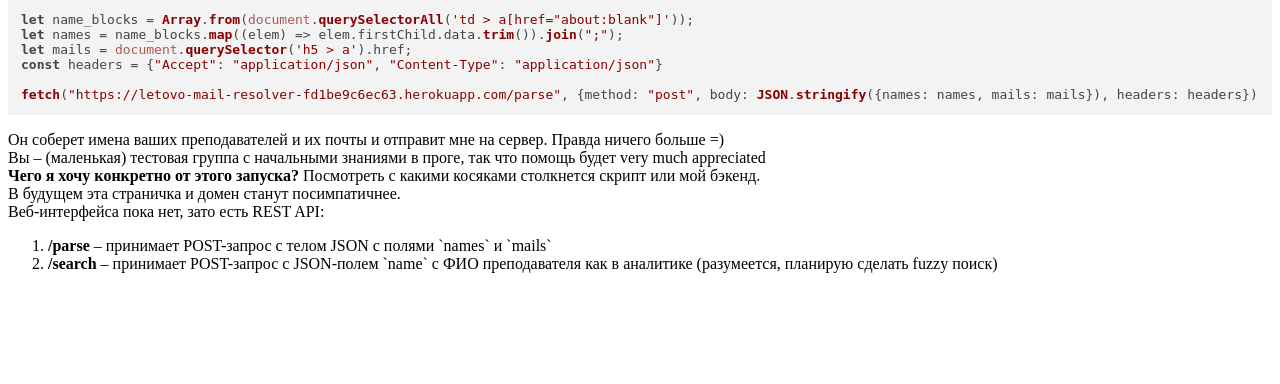
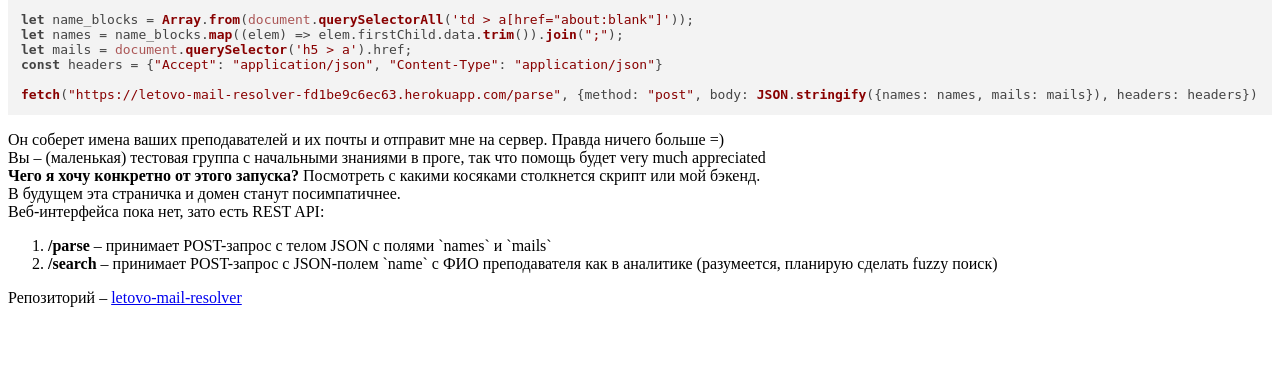
Before and after one commit to kgleba/letovo-mail-resolver, a Flask app: page / in a window 1280 px wide. Shown: the part 123-507 px from the top of the page. Run offline with Flask 3, Linux system fonts and the light colour scheme; some libraries are stand-ins or nearby versions.

Commit message:
Added link to repo to template

```diff
--- a/templates/index.html
+++ b/templates/index.html
@@ -36,6 +36,10 @@ fetch("https://letovo-mail-resolver-fd1be9c6ec63.herokuapp.com/parse", {method:
         </ol>
     </p>
 
+    <p>
+        Репозиторий – <a href="https://github.com/kgleba/letovo-mail-resolver/">letovo-mail-resolver</a>
+    </p>
+
     <link rel="stylesheet" href="https://cdnjs.cloudflare.com/ajax/libs/highlight.js/11.9.0/styles/default.min.css">
     <script src="https://cdnjs.cloudflare.com/ajax/libs/highlight.js/11.9.0/highlight.min.js"></script>
 
```
